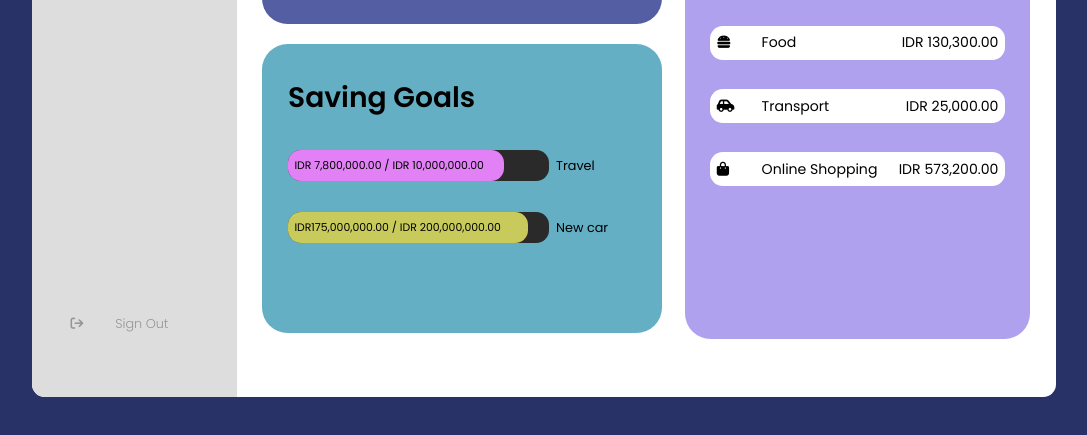
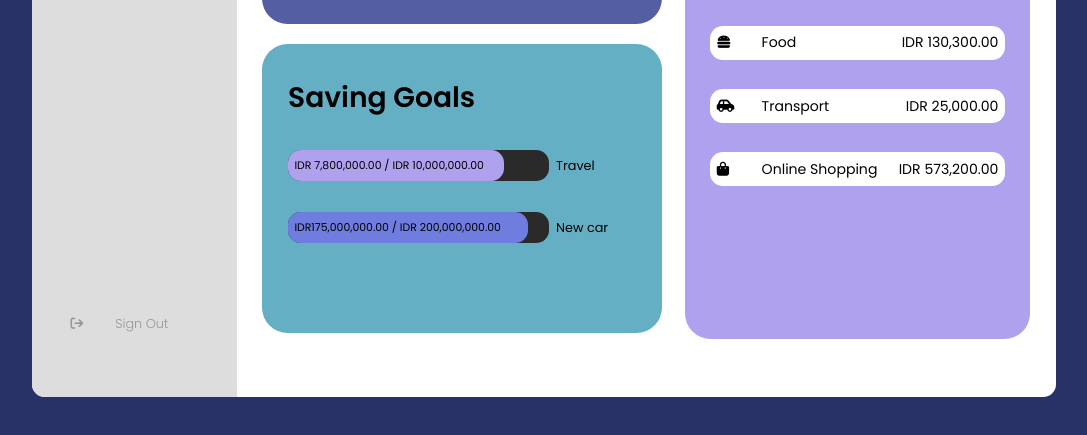
Before and after one commit to AdrianBasukii/HCI-Assignment-5, a plain HTML site: page index.html in a window 1280 px wide. Shown: the part 361-796 px from the top of the page, without its empty margins (96-1183 px from the left). Drawn offline with Linux system fonts and the light colour scheme.

Commit message:
Update style.css

```diff
--- a/style.css
+++ b/style.css
@@ -233,7 +233,7 @@ a {
 }
 
 .goal-prog{
-    background-color:#e281f5;
+    background-color:#afa1ee;
     width: 78%;
     height: 100%;
     padding: 0.5vw;
@@ -248,7 +248,7 @@ a {
 }
 
 .goal-prog1{
-    background-color:#c8ca5b;
+    background-color:#6f7dde;
     width: 87%;
     height: 100%;
     padding: 0.5vw;
```
